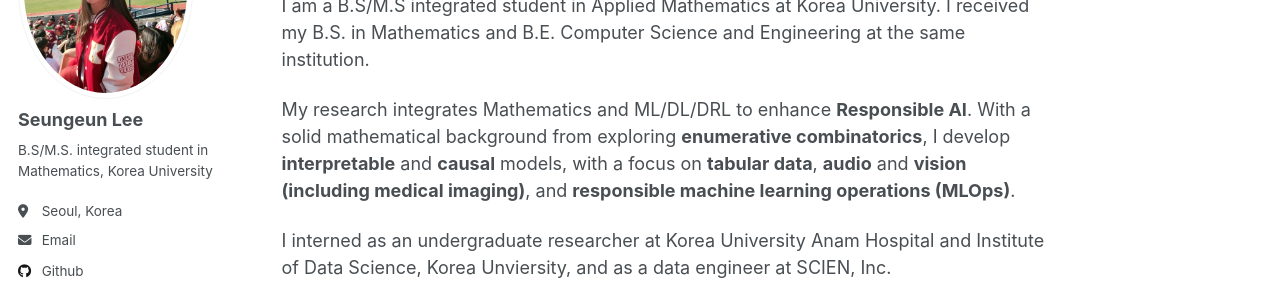
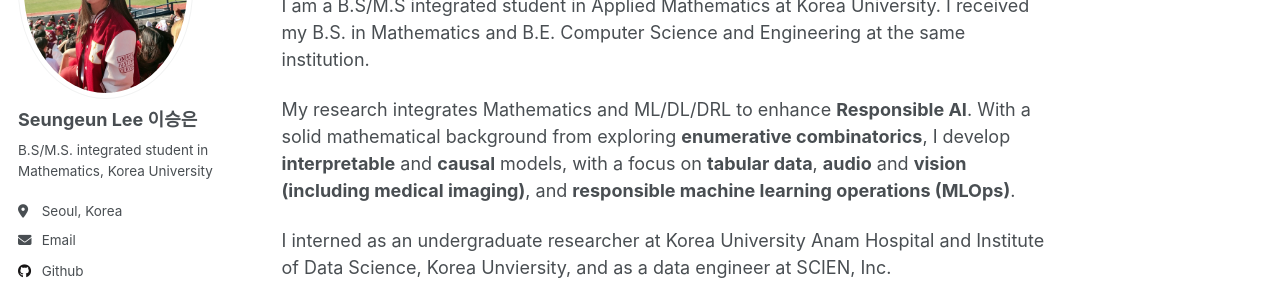
Before and after one commit to duneag2/duneag2.github.io, a Jekyll site: the page built from _pages/about.md, in a window 1280 px wide. Shown: the part 224-524 px from the top of the page. Built offline with Jekyll 4.4.1, drawn with Linux system fonts in a browser that asks for light colours.

Commit message:
Update _config.yml

```diff
--- a/_config.yml
+++ b/_config.yml
@@ -22,7 +22,7 @@ repository               : "academicpages/academicpages.github.io"
 author:
   # Biographic information
   avatar           : "profile.png"
-  name             : "Seungeun Lee"
+  name             : "Seungeun Lee 이승은"
   pronouns         : # example: "she/her"
   bio              : "B.S/M.S. integrated student in Mathematics, Korea University"
   location         : "Seoul, Korea"
```
